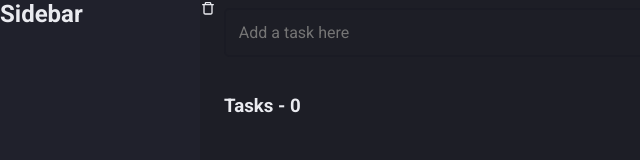
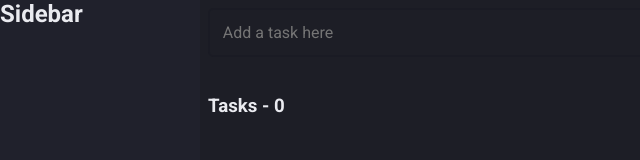
Before and after one commit to martins20/pomodoro-app-web, a React (Vite) app: page / in a window 1280 px wide. Shown: the top 160 px of the page, without its empty margins (0-640 px from the left). Built offline with nearby package versions, Linux system fonts and the light colour scheme.

Commit message:
refactor: remove useless compoent

```diff
--- a/src/pages/home/index.tsx
+++ b/src/pages/home/index.tsx
@@ -5,7 +5,6 @@ import { LOCAL_STORAGE_TODO_KEY_NAME } from "../../constants"
 import { Input, OnTodoCheck, OnTodoDelete, Sidebar, Todo } from "../../components"
 
 import { Container, TaskList } from "./styles"
-import { ReactIcons } from "../../services/icons/implementations/react-icon"
 
 export const Home = () => {
   const [todos, setTodos] = useState<TodoDTO[]>([])
@@ -81,8 +80,6 @@ export const Home = () => {
     <Container data-testid="home">
       <Sidebar />
 
-      {ReactIcons.getInstance().setIcon("trash")}
-
       <section>
         <header>
           <Input
```
